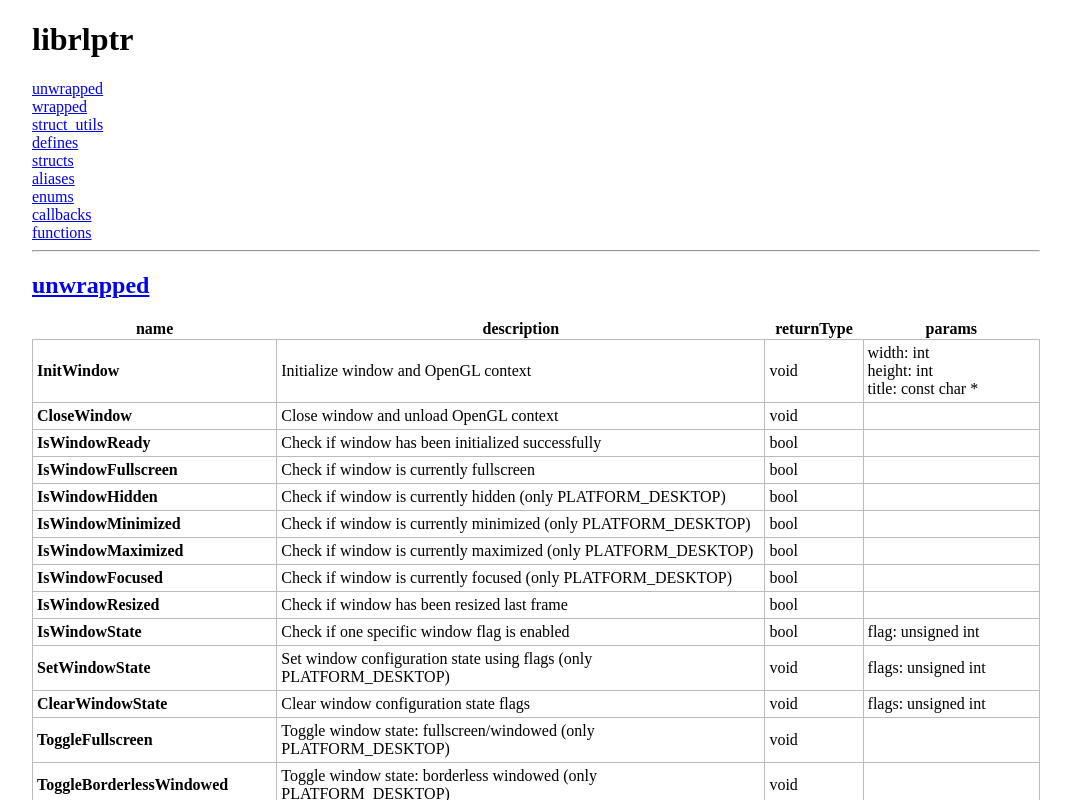
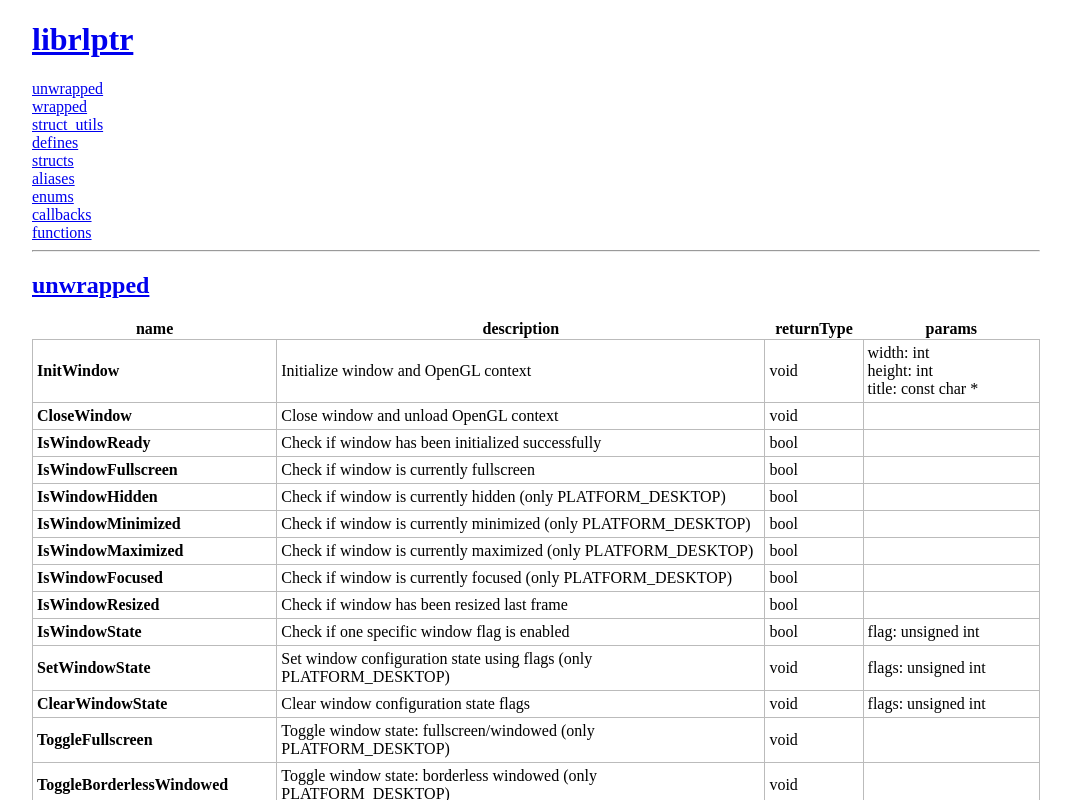
Before and after one commit to ozenge/librlptr-api-html, a plain HTML site: page index.html in a window 1280 px wide. Shown: the top 800 px of the page, without its empty margins (104-1175 px from the left). Drawn offline with Linux system fonts and the light colour scheme.

Commit message:
Add files via upload

```diff
--- a/index.html
+++ b/index.html
@@ -2,25 +2,16 @@
 <!DOCTYPE html>
 <html style="padding-left: 10%; padding-right: 10%;">
 	<head>
+		<meta name="viewport" content="width=device-width, initial-scale=1.0">
 		<style>
-table {
-	border-collapse: collapse;
-}
-td {
-	border: 1px solid #BBB;
-	padding: 4px;
-}
-ul {
-	list-style: none;
-	margin: 0; padding: 0;
-}
-li {
-	margin: 0; padding: 0;
-}
+table{border-collapse: collapse;}
+td{border:1px solid #BBB;padding:4px;}
+ul{list-style:none;margin:0;padding:0;}
+li{margin:0;padding:0;}
 		</style>
 	</head>
 	<body>
-		<h1 id="top">librlptr</h1>
+		<h1 id="top"><a href="https://github.com/konsumer/raylib-pointers">librlptr</a></h1>
 		<ul>
 			<li><a href="#unwrapped">unwrapped</a></li><li><a href="#wrapped">wrapped</a></li><li><a href="#struct_utils">struct_utils</a></li><li><a href="#defines">defines</a></li><li><a href="#structs">structs</a></li><li><a href="#aliases">aliases</a></li><li><a href="#enums">enums</a></li><li><a href="#callbacks">callbacks</a></li><li><a href="#functions">functions</a></li>
 		</ul>
```
